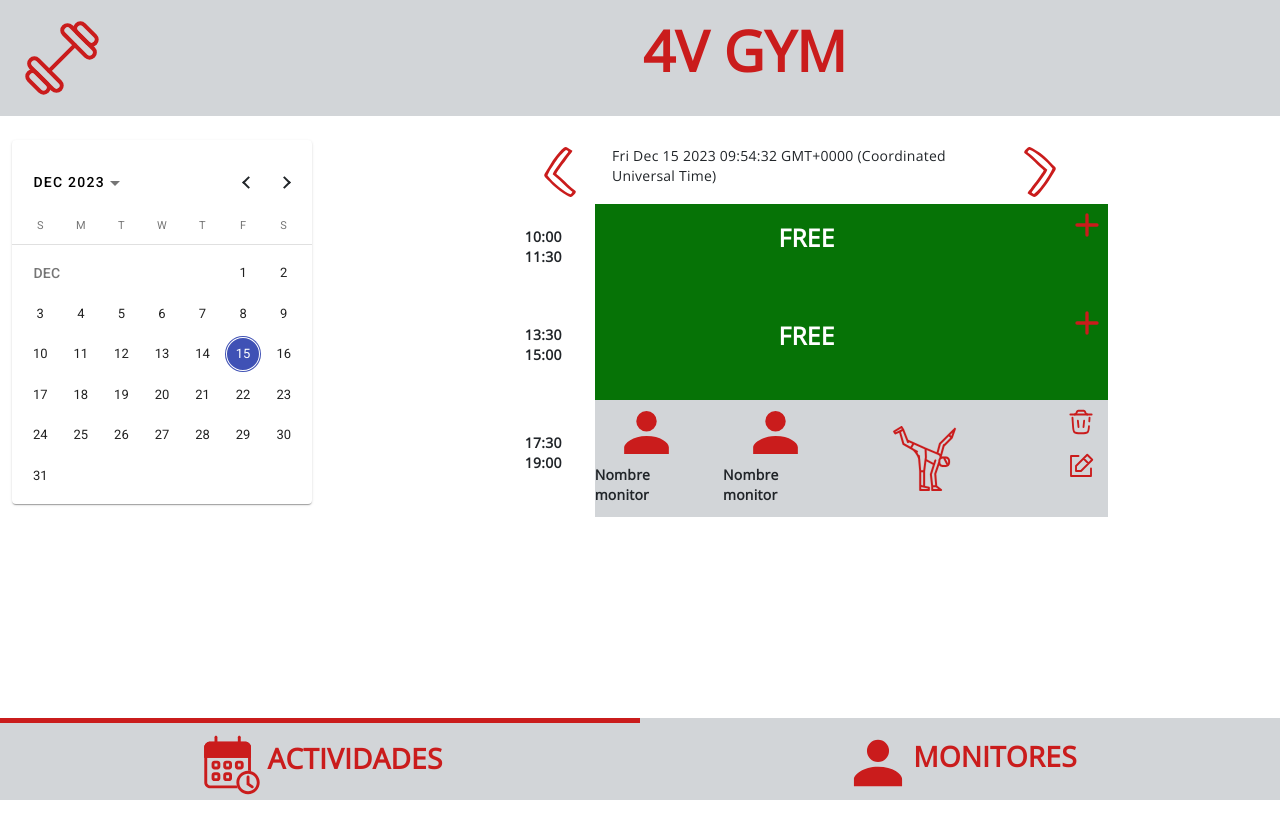
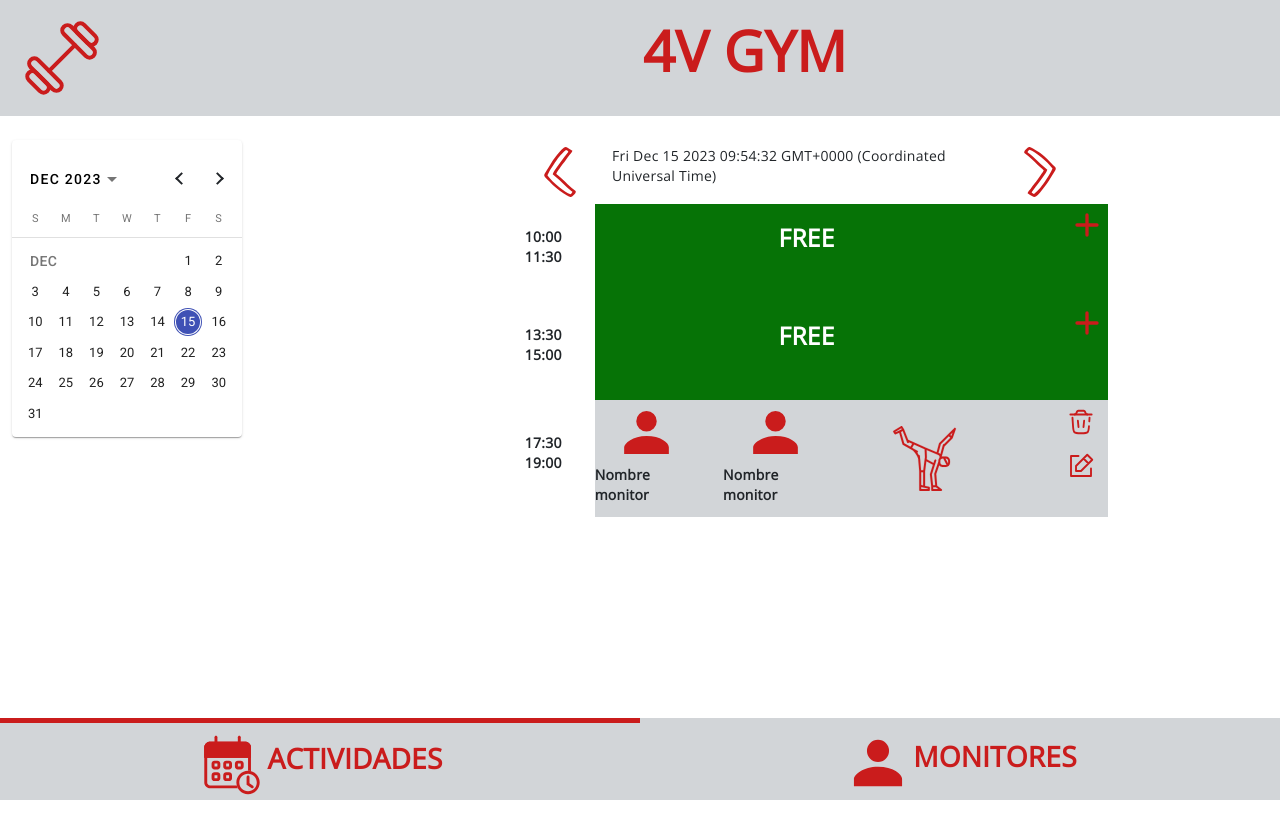
Before and after one commit to xportas/4v-gym-app, an Angular app in the folder 4v-gym-app/: page / in a window 1280 px wide. Shown: the top 838 px of the page. Built offline with nearby package versions, Linux system fonts and the light colour scheme; a web font is replaced by a local one.

Commit message:
feat(update) update nextday() and previousday() in datepicker

```diff
--- a/4v-gym-app/src/app/datepicker/datepicker.component.css
+++ b/4v-gym-app/src/app/datepicker/datepicker.component.css
@@ -1,5 +1,5 @@
 .demo-inline-calendar-card {
-    width: 300px;
+    max-width: 230px;
 }
 
 img {
--- a/4v-gym-app/src/app/datepicker/datepicker.component.html
+++ b/4v-gym-app/src/app/datepicker/datepicker.component.html
@@ -7,9 +7,12 @@
 
 
     <div class="col-9">
+
+        <!-- THIS ROW CONTAINS DATE AND ARROWS -->
         <div class="row d-flex justify-content-center">
+
             <div class="col-1 d-flex align-items-center justify-content-center">
-                <button class="btn">
+                <button class="btn" (click)="previousDay()">
                     <img src="../../assets/leftarrow.svg">
                 </button>
             </div>
@@ -19,18 +22,22 @@
             </div>
 
             <div class="col-1 d-flex align-items-center justify-content-center">
-                <button class="btn">
+                <button class="btn" (click)="nextDay()">
                     <img src="../../assets/rightarrow.svg">
                 </button>
             </div>
 
-            <div class="col-6"></div>
         </div>
+
+
+        <!-- THIS ROW CONTAINS DAILY BOARD -->
         <div class="row d-flex justify-content-center">
             <div class="col-8">
                 <app-dailyboard></app-dailyboard>
             </div>
         </div>
+
+
     </div>
 
 </div>
--- a/4v-gym-app/src/app/datepicker/datepicker.component.ts
+++ b/4v-gym-app/src/app/datepicker/datepicker.component.ts
@@ -13,4 +13,20 @@ import { DailyboardComponent } from '../dailyboard/dailyboard.component';
 })
 export class DatepickerComponent {
   selectedDay: Date | null = new Date(Date.now());
+
+  previousDay(){
+    if (this.selectedDay) {
+      this.selectedDay = new Date(this.selectedDay);
+      this.selectedDay.setDate(this.selectedDay.getDate() - 1);
+    }
+  }
+
+  nextDay(){
+    if (this.selectedDay) {
+      this.selectedDay = new Date(this.selectedDay);
+      this.selectedDay.setDate(this.selectedDay.getDate() + 1);
+    }
+  }
+
+
 }
```
